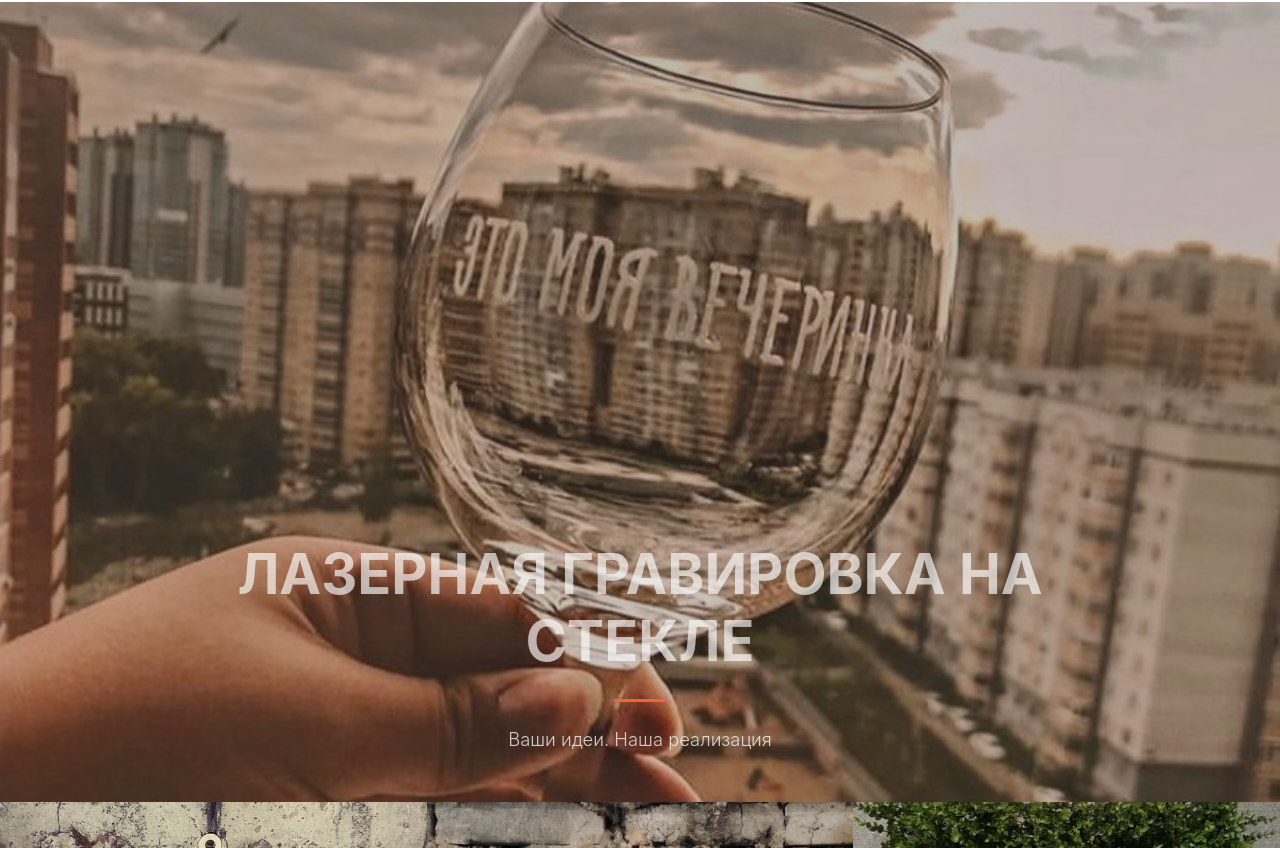
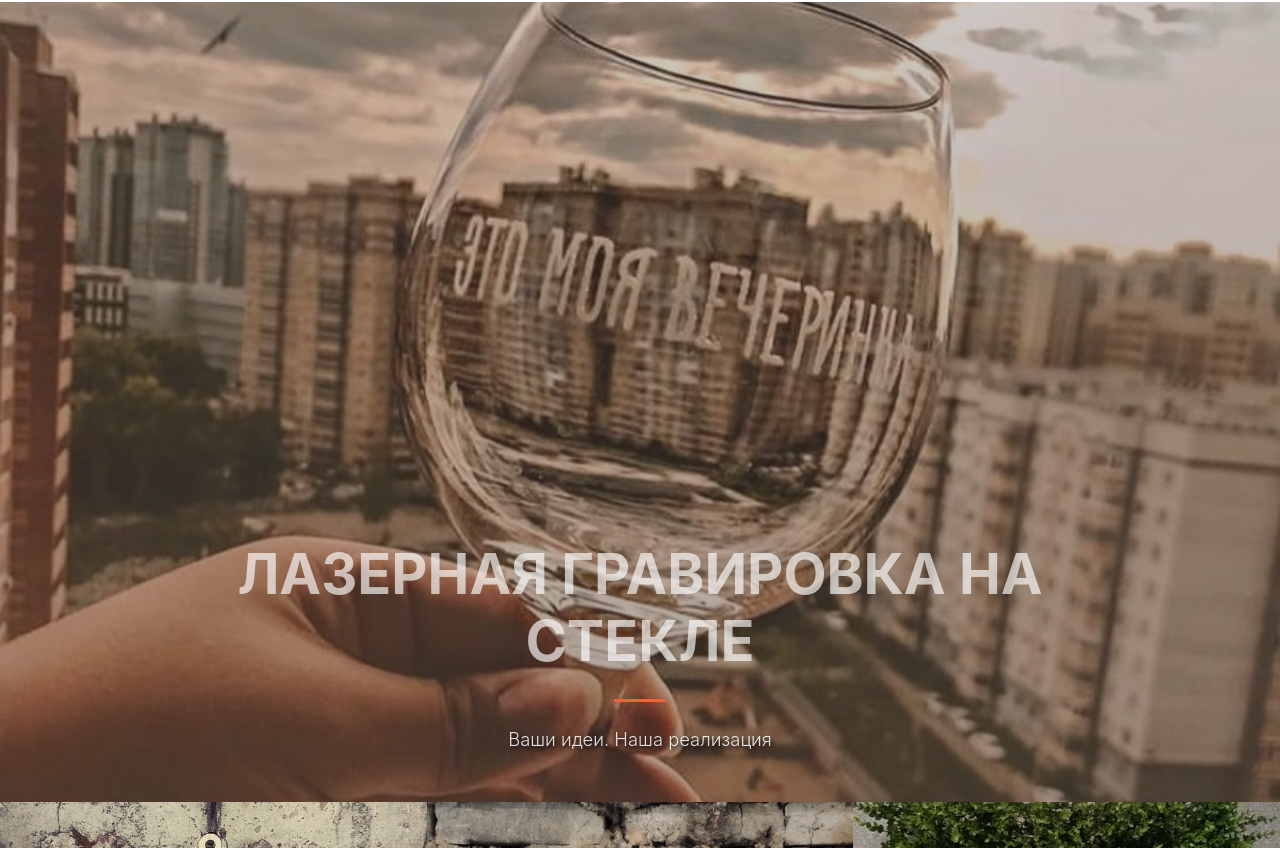
Before and after one commit to DmitriiK1/rezkin_bootstrap, a website: page index.html in a window 1280 px wide. Shown: the part 1952-2800 px from the top of the page. Drawn offline with nearby package versions, Linux system fonts and the light colour scheme.

Commit message:
Изменил стили бокал и отправка сообщений

```diff
--- a/index.html
+++ b/index.html
@@ -126,7 +126,7 @@
                     <hr class="divider my-4" />
                 </div>
                 <div class="col-lg-8 align-self-baseline">
-                    <p class="text-white-75 font-weight-light mb-5">Ваши идеи. Наша реализация</p>
+                    <p class="text-shadow-3 text-white-85 font-weight-light mb-5">Ваши идеи. Наша реализация</p>
                 </div>
             </div>
         </div>
@@ -427,4 +427,4 @@
 
 </body>
 
-</html>
+</html>  Qq0nxQx_
--- a/scss/_wineglass.scss
+++ b/scss/_wineglass.scss
@@ -5,7 +5,7 @@
     padding-bottom: calc(10rem - #{$navbar-height});
     // replace the masthead.jpg image in the /assets/img directory to change the image
     // if the image name change, make sure to update the url path below!
-    background: linear-gradient(to bottom, rgba(92, 77, 66, 0.4) 0%, rgba(92, 77, 66, 0.3) 100%), url('../assets/img/бокал 1.jpg');
+    background: linear-gradient(to bottom, rgba(92, 77, 66, 0.3) 0%, rgba(92, 77, 66, 0.5) 100%), url('../assets/img/bokal1.jpg');
     background-position: center;
     background-repeat: no-repeat;
     background-attachment: scroll;
@@ -13,6 +13,12 @@
     h1 {
       font-size: 2.5rem;
       color: rgba(255, 255, 255, 0.65) !important;
+    }
+    .text-white-85 {
+      color: rgba(255, 255, 255, 0.85);
+    }
+    .text-shadow-3{
+      text-shadow: 2px 2px 4px black;
     }
     #wineglass-box{
       display: flex;
```
Also changed, not shown: assets/img/bokal1.jpg (renamed from assets/img/Бокал 1.jpg), scss/styles.css, 2 other files.
